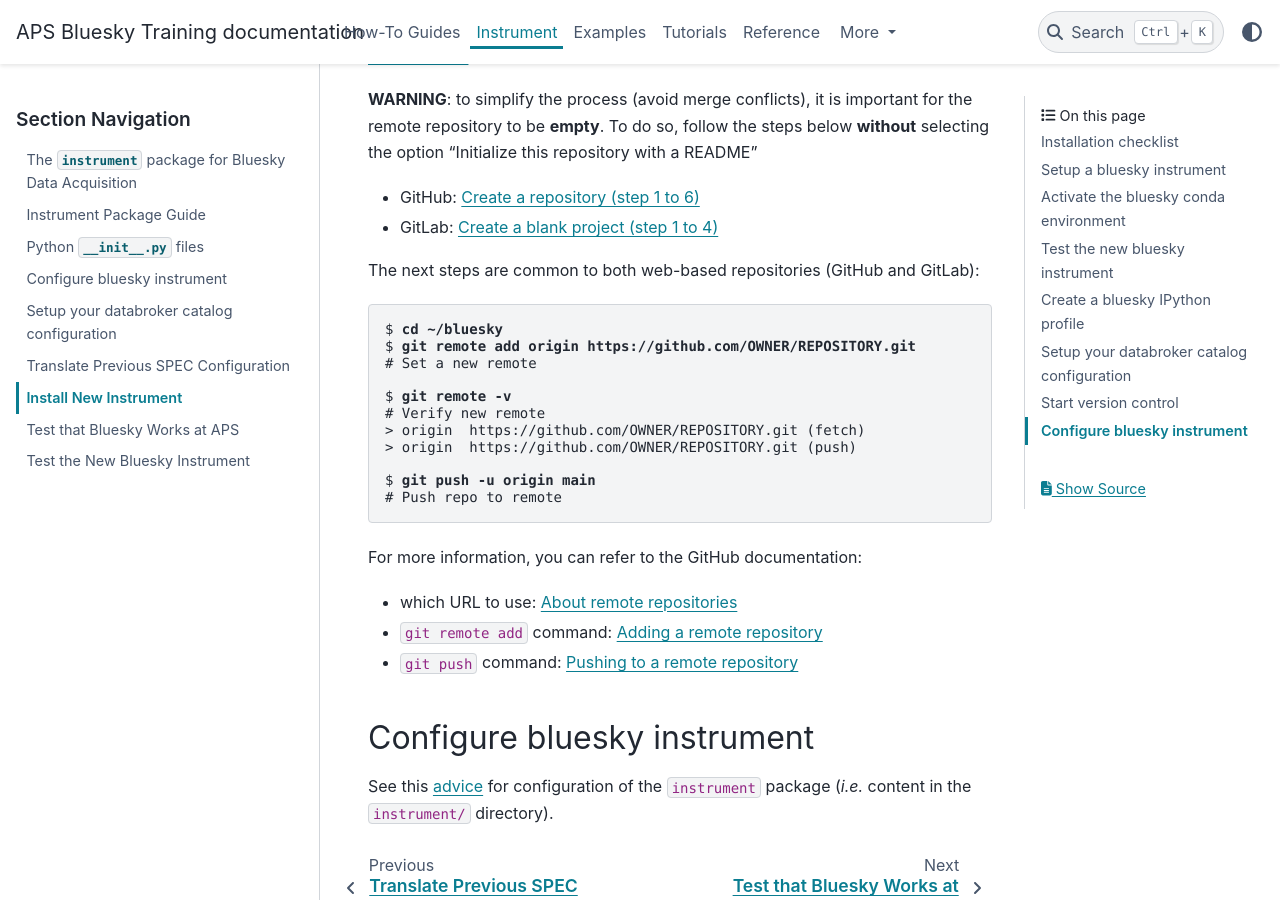
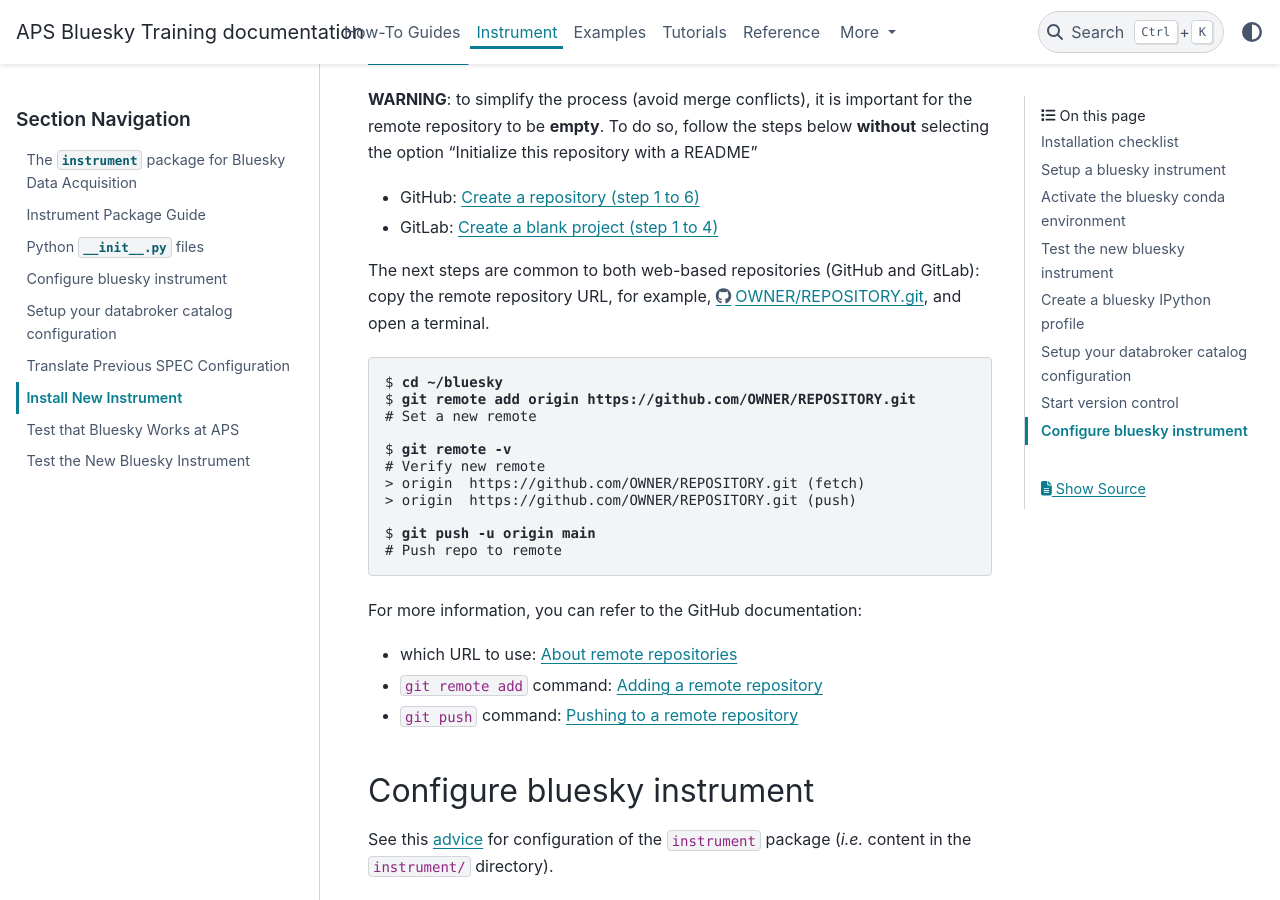
Before and after one commit to BCDA-APS/bluesky_training, a Sphinx documentation site: the page built from docs/source/instrument/_install_new_instrument.rst, in a window 1280 px wide and 900 px high, scrolled down 4130 px. Built offline with Sphinx 7.4.7 and the PyData theme 0.15.4, drawn with Linux system fonts in a browser that asks for light colours.

Commit message:
DOC #141 update git section

```diff
--- a/docs/source/instrument/_install_new_instrument.rst
+++ b/docs/source/instrument/_install_new_instrument.rst
@@ -313,7 +313,10 @@
 - GitHub: `Create a repository (step 1 to 6) <https://docs.github.com/en/get-started/quickstart/create-a-repo#create-a-repository>`_
 - GitLab: `Create a blank project (step 1 to 4) <https://docs.gitlab.com/ee/user/project/#create-a-blank-project>`_
 
+
 The next steps are common to both web-based repositories (GitHub and GitLab):
+copy the remote repository URL, for example,
+https://github.com/OWNER/REPOSITORY.git, and open a terminal.
 
 .. raw:: html
 
```
